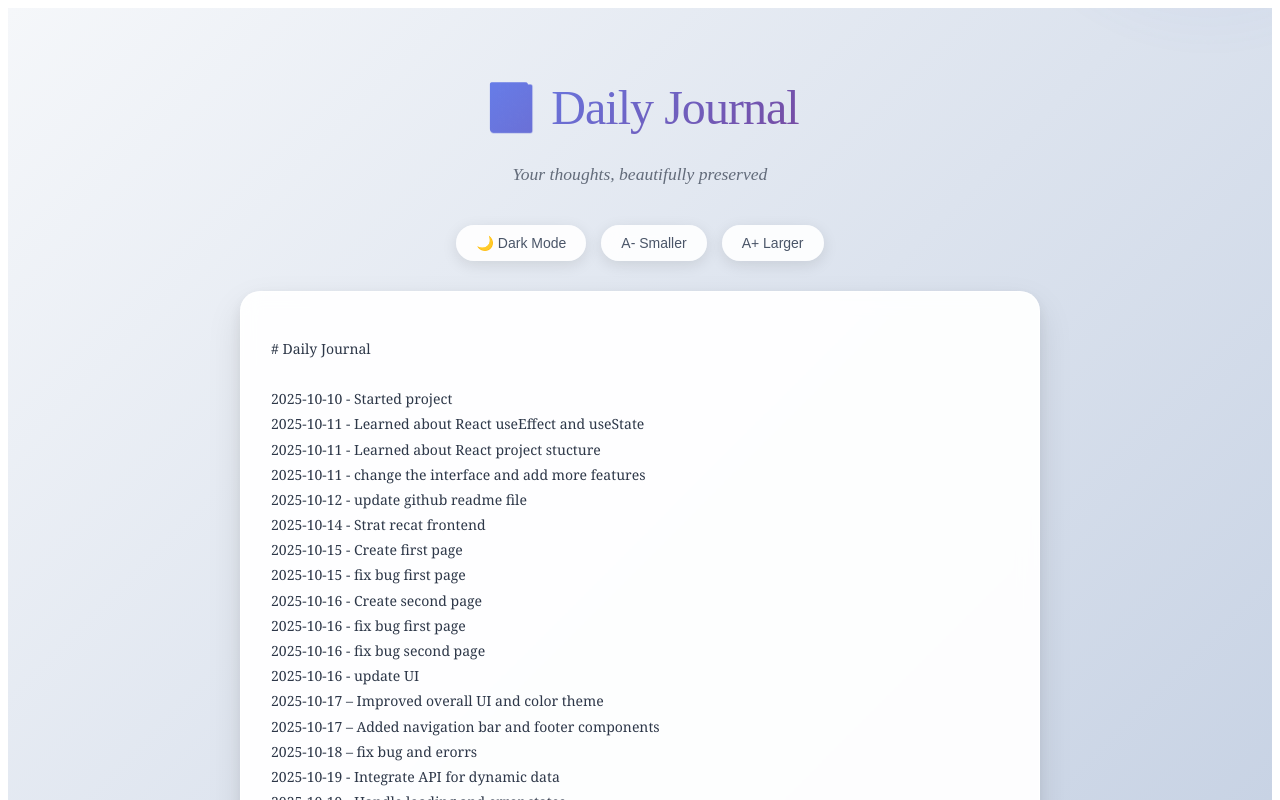
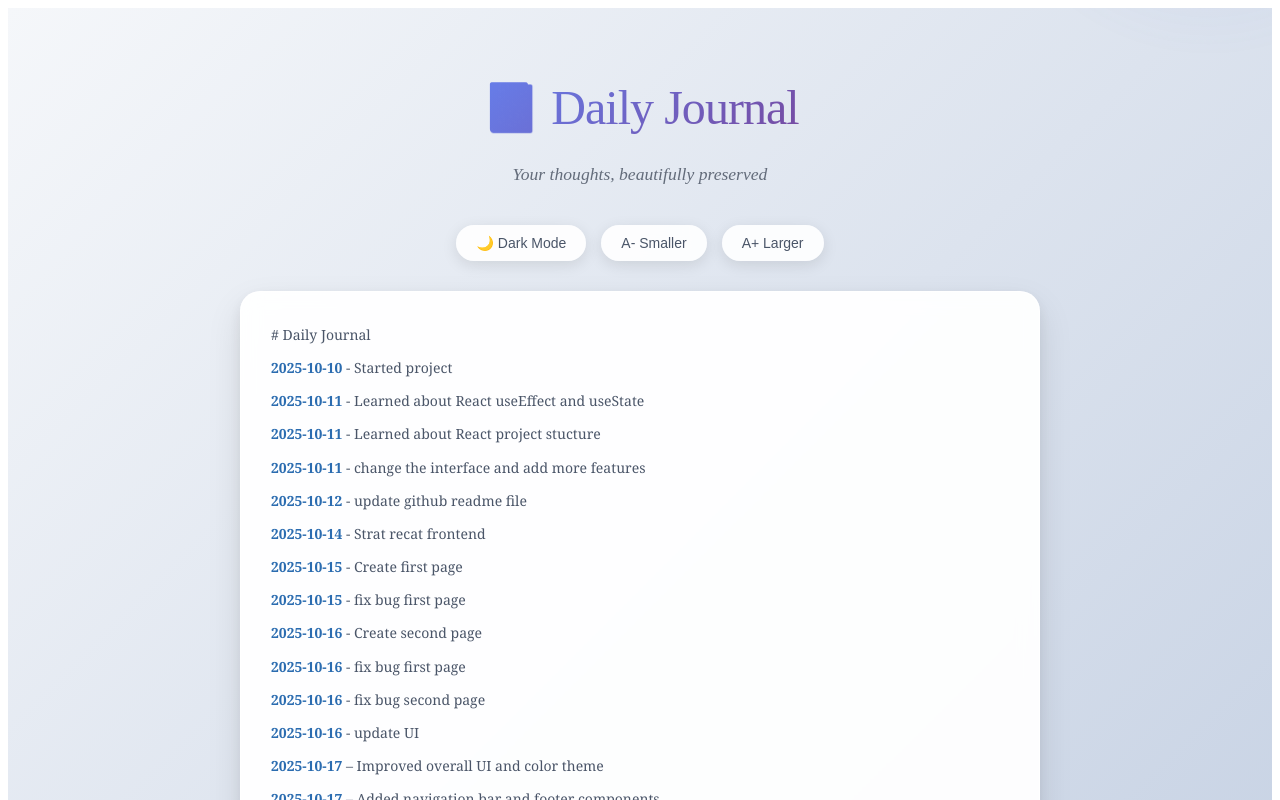
Before and after one commit to Ishehan-cloud/my-daily-react, a React (Vite) app: page / in a window 1280 px wide. Both pictures are taken after a click on the button "A- Smaller". Shown: the top 800 px of the page. Built offline with nearby package versions, Linux system fonts and the light colour scheme.

Commit message:
feat: highlight dates in daily journal (theme-aware)

```diff
--- a/src/App.jsx
+++ b/src/App.jsx
@@ -155,6 +155,28 @@ function App() {
     }
   };
 
+  // Helper to render journal text with date highlights
+  function renderJournal(text, themeMode) {
+    const lines = text.split(/\r?\n/).filter(Boolean);
+    return lines.map((line, idx) => {
+      // Match ISO-like date at start (e.g., 2025-10-10) or with spaces
+      const match = line.match(/^(\s*)(\d{4}-\d{2}-\d{2})(\s*-?\s*)(.*)$/);
+      if (match) {
+        const [, leading, date, sep, rest] = match;
+        const dateColor = themeMode === 'light' ? '#2b6cb0' : '#90cdf4';
+        return (
+          <div key={idx} style={{ marginBottom: '8px' }}>
+            <span style={{ color: dateColor, fontWeight: 600 }}>{leading}{date}</span>
+            <span style={{ color: themeMode === 'light' ? '#4a5568' : '#cbd5e0' }}>{sep}{rest}</span>
+          </div>
+        );
+      }
+      return (
+        <div key={idx} style={{ marginBottom: '8px', color: themeMode === 'light' ? '#4a5568' : '#cbd5e0' }}>{line}</div>
+      );
+    });
+  }
+
   const keyframes = `
     @keyframes fadeInDown {
       from {
@@ -242,7 +264,9 @@ function App() {
             {isLoading ? (
               <div style={styles.loader}>✨ Loading your journal...</div>
             ) : (
-              <pre style={styles.journalContent}>{journal}</pre>
+              <div style={styles.journalContent}>
+                {renderJournal(journal, theme)}
+              </div>
             )}
           </div>
 
```
